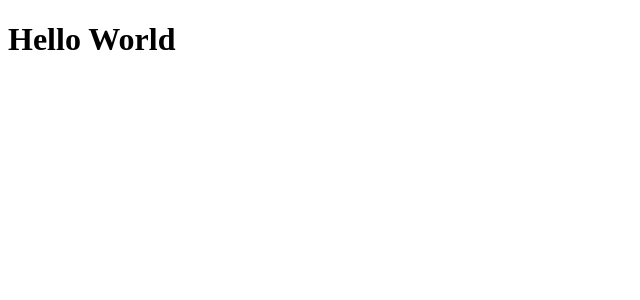
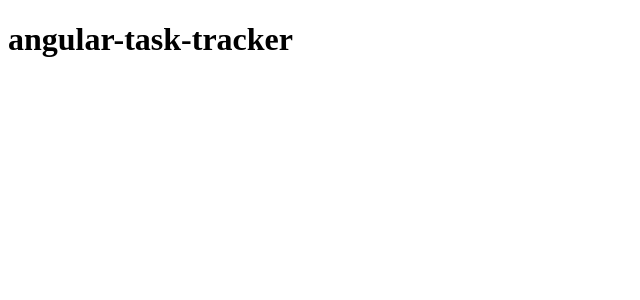
Before and after one commit to toktamm/angular-task-tracker, an Angular app: page / in a window 1280 px wide. Shown: the top 300 px of the page, without its empty margins (0-640 px from the left). Built offline with nearby package versions, Linux system fonts and the light colour scheme.

Commit message:
show app title on the main page

```diff
--- a/src/app/app.component.html
+++ b/src/app/app.component.html
@@ -1 +1 @@
-<h1>Hello World</h1>
+<h1>{{ title }}</h1>
```
